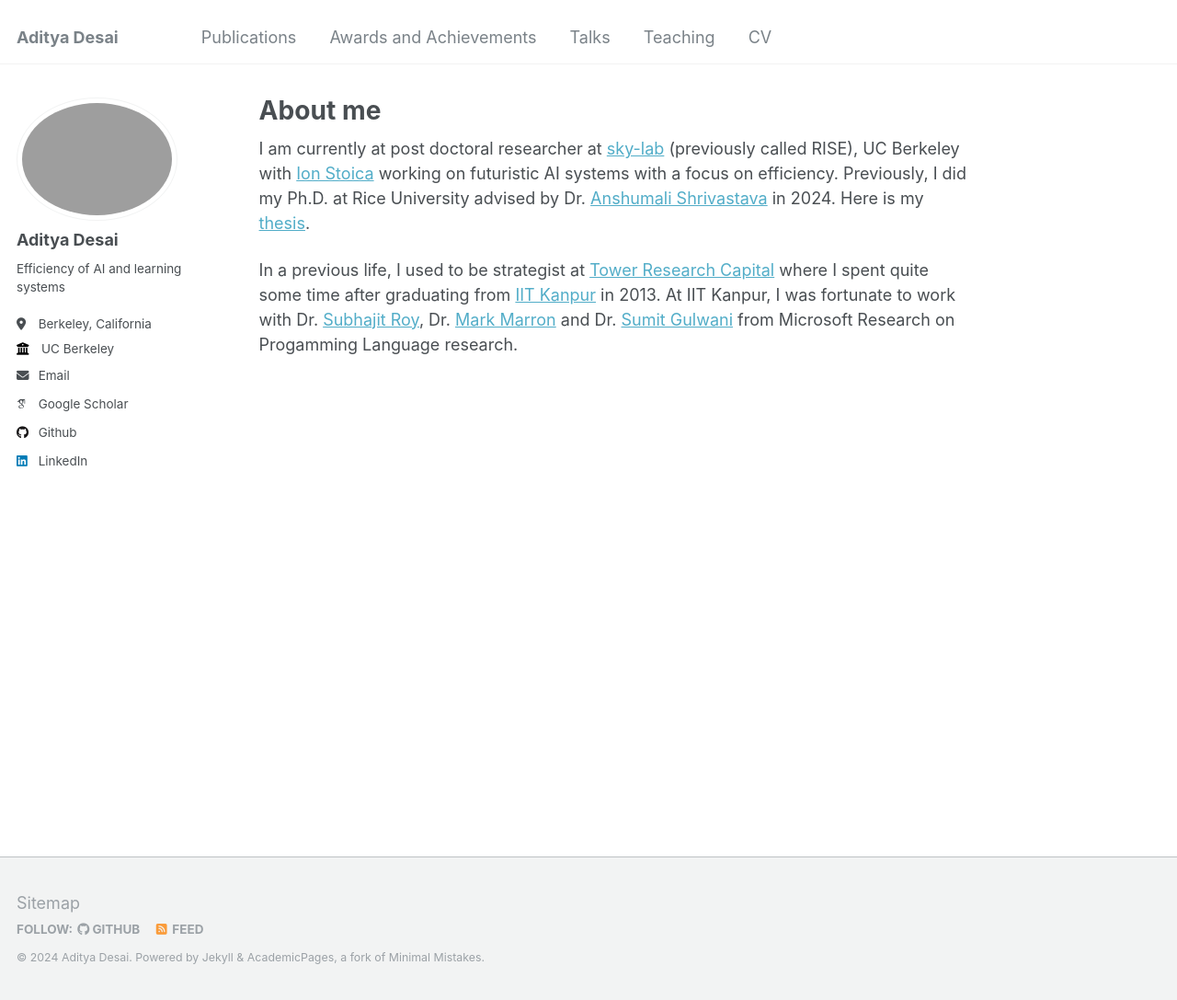
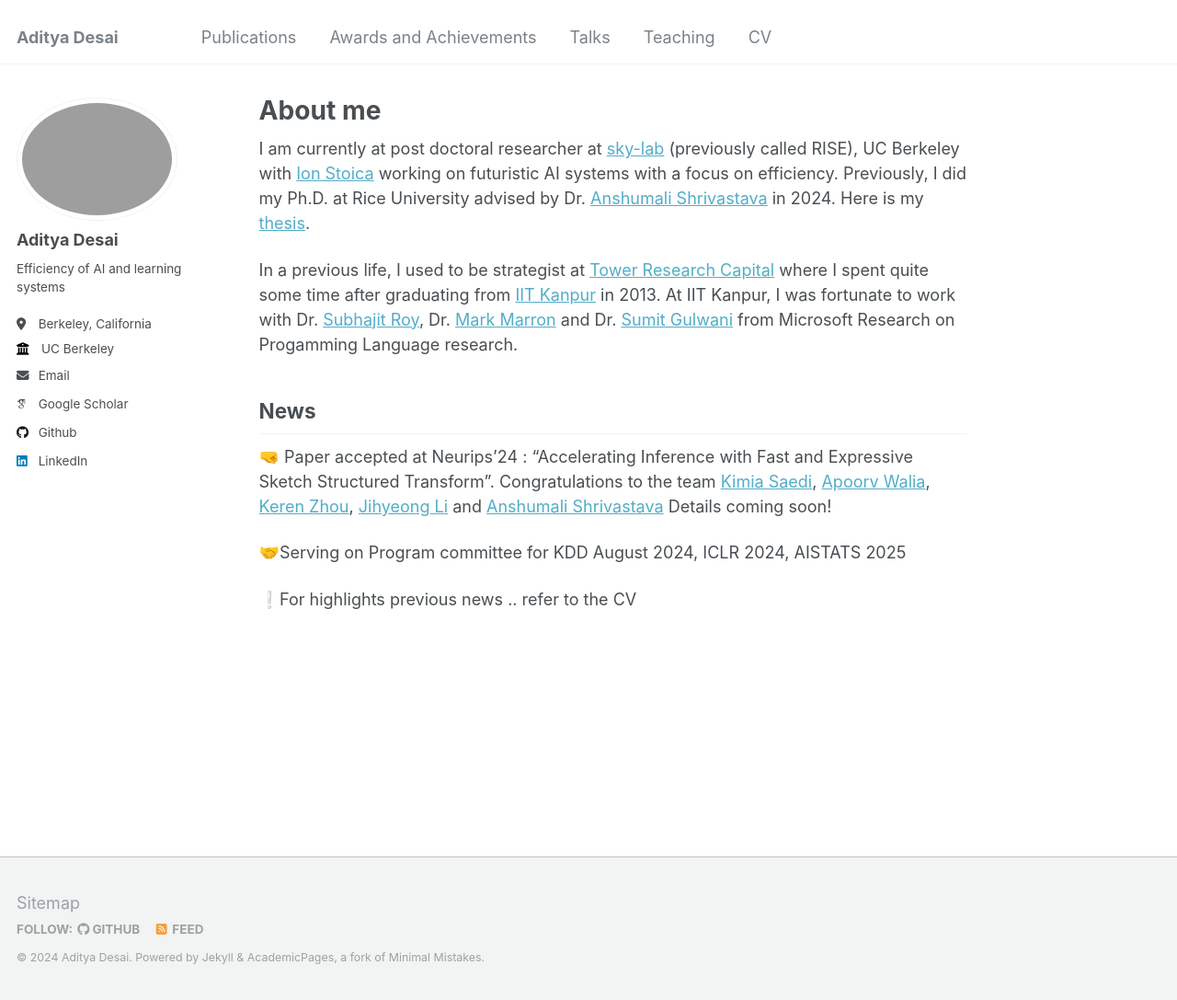
Before and after one commit to apd10/apd10.github.io, a Jekyll site: the page built from _pages/about.md, in a window 1280 px wide and 1087 px high. Shown: the whole window at 92% size. Built offline with Jekyll 4.4.1, drawn with Linux system fonts in a browser that asks for light colours; some web fonts are replaced.

Commit message:
Update about.md

```diff
--- a/_pages/about.md
+++ b/_pages/about.md
@@ -10,3 +10,11 @@
 I am currently at post doctoral researcher at [sky-lab](https://sky.cs.berkeley.edu/) (previously called RISE), UC Berkeley with [Ion Stoica](https://people.eecs.berkeley.edu/~istoica/) working on futuristic AI systems with a focus on efficiency. Previously, I did my Ph.D. at Rice University advised by Dr. [Anshumali Shrivastava](https://www.cs.rice.edu/~as143/) in 2024. Here is my [thesis](https://repository.rice.edu/items/47c844ea-4748-4751-8123-fd4182c635ee).
 
 In a previous life, I used to be strategist at [Tower Research Capital](https://tower-research.com/) where I spent quite some time after graduating from [IIT Kanpur](https://www.cse.iitk.ac.in/) in 2013. At IIT Kanpur, I was fortunate to work with Dr. [Subhajit Roy](https://www.cse.iitk.ac.in/users/subhajit/), Dr. [Mark Marron](https://software.imdea.org/~marron/) and Dr. [Sumit Gulwani](https://www.microsoft.com/en-us/research/people/sumitg/) from Microsoft Research on Progamming Language research.
+
+
+## News
+🤜 Paper accepted at Neurips'24 : "Accelerating Inference with Fast and Expressive Sketch Structured Transform”. Congratulations to the team [Kimia Saedi](https://www.linkedin.com/in/kimia-saedi/), [Apoorv Walia](https://www.linkedin.com/in/apoorv-walia-788b66120/), [Keren Zhou](https://www.jokeren.tech/), [Jihyeong Li](https://www.linkedin.com/in/jihyeonglee98/) and [Anshumali Shrivastava](https://www.cs.rice.edu/~as143/) Details coming soon!
+
+🤝Serving on Program committee for KDD August 2024, ICLR 2024, AISTATS 2025
+
+❕For highlights previous news .. refer to the CV
```
